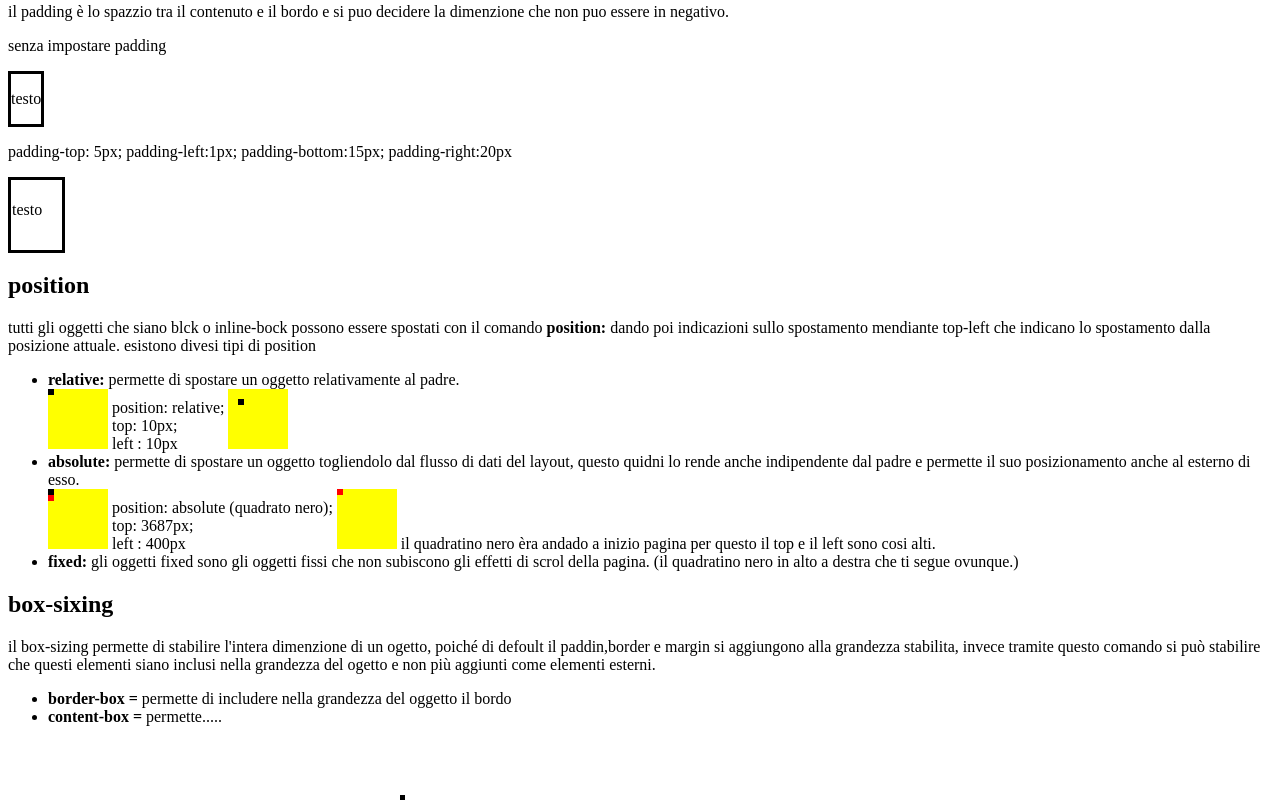
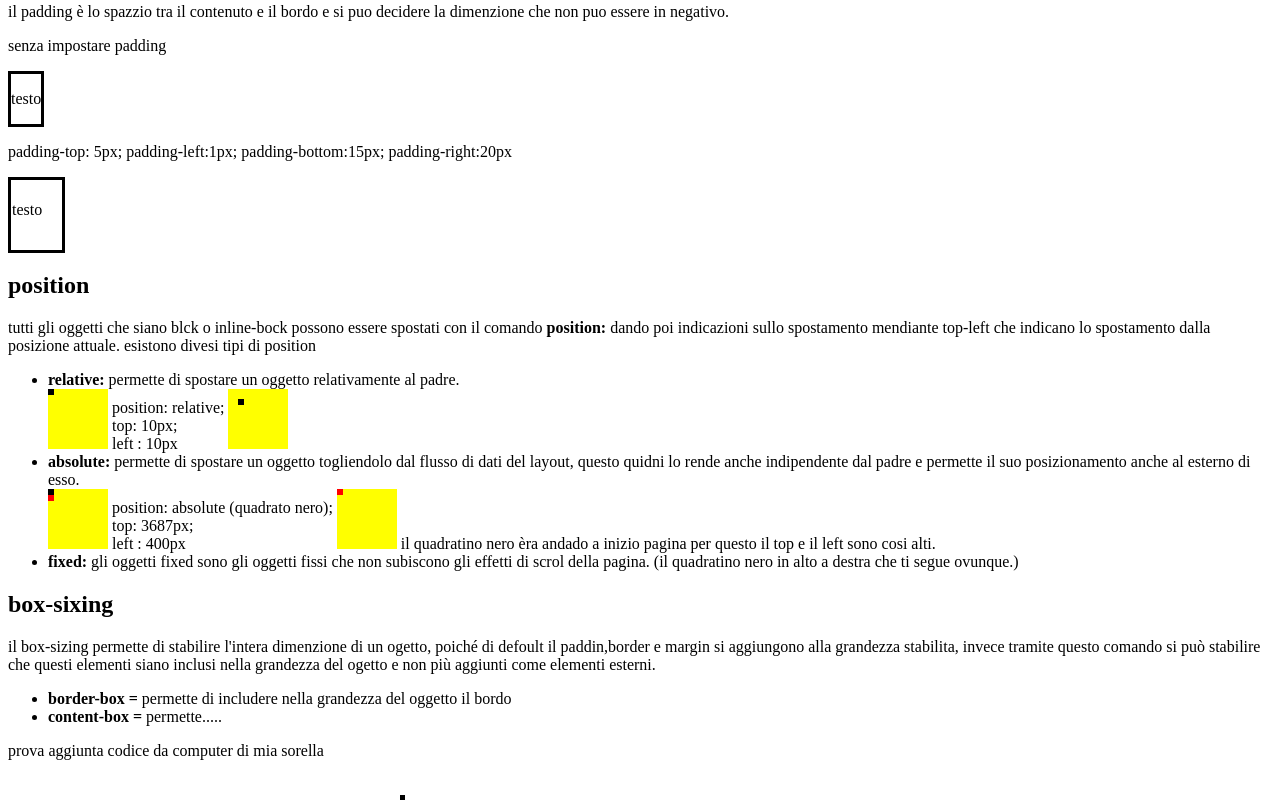
Before and after one commit to sidra1991/appunti-css, a plain HTML site: page css/index.html in a window 1280 px wide. Shown: the part 2892-3692 px from the top of the page. Drawn offline with Linux system fonts and the light colour scheme.

Commit message:
test da altro computer

```diff
--- a/css/index.html
+++ b/css/index.html
@@ -181,7 +181,7 @@
     </div>
   </section>
   <section id="float" >
-
+    prova aggiunta codice da computer di mia sorella
   </section>
   </body>
 </html>
```
